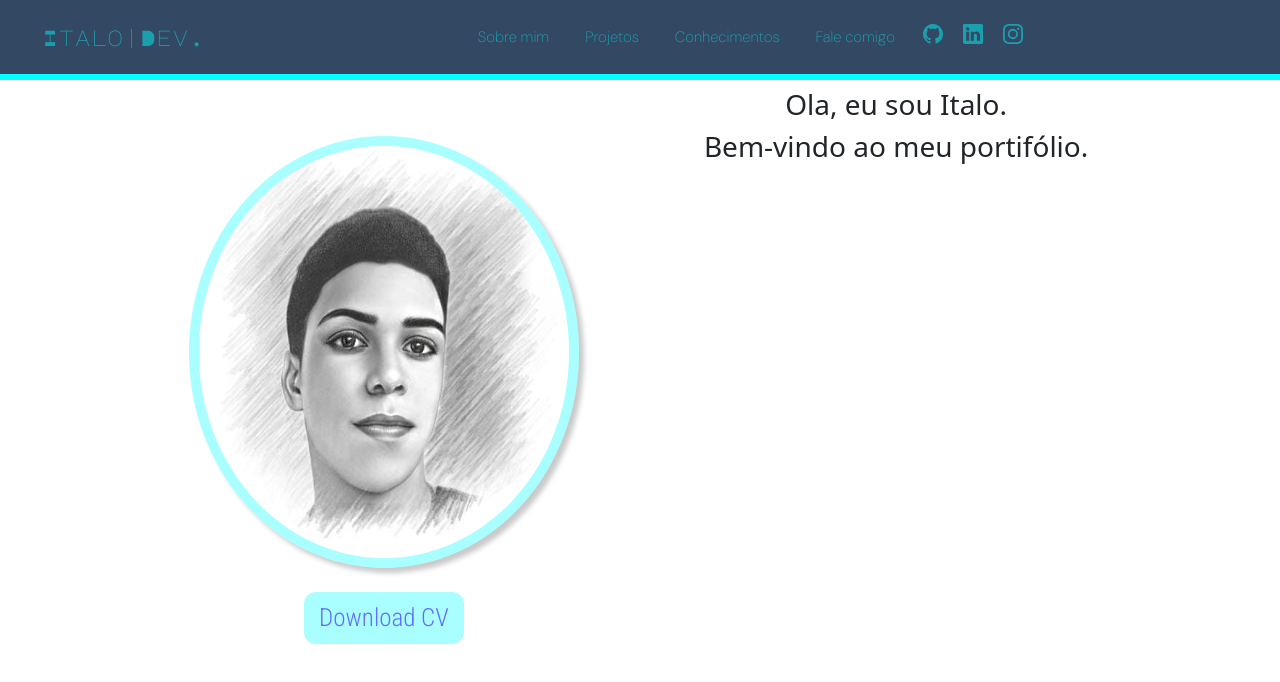
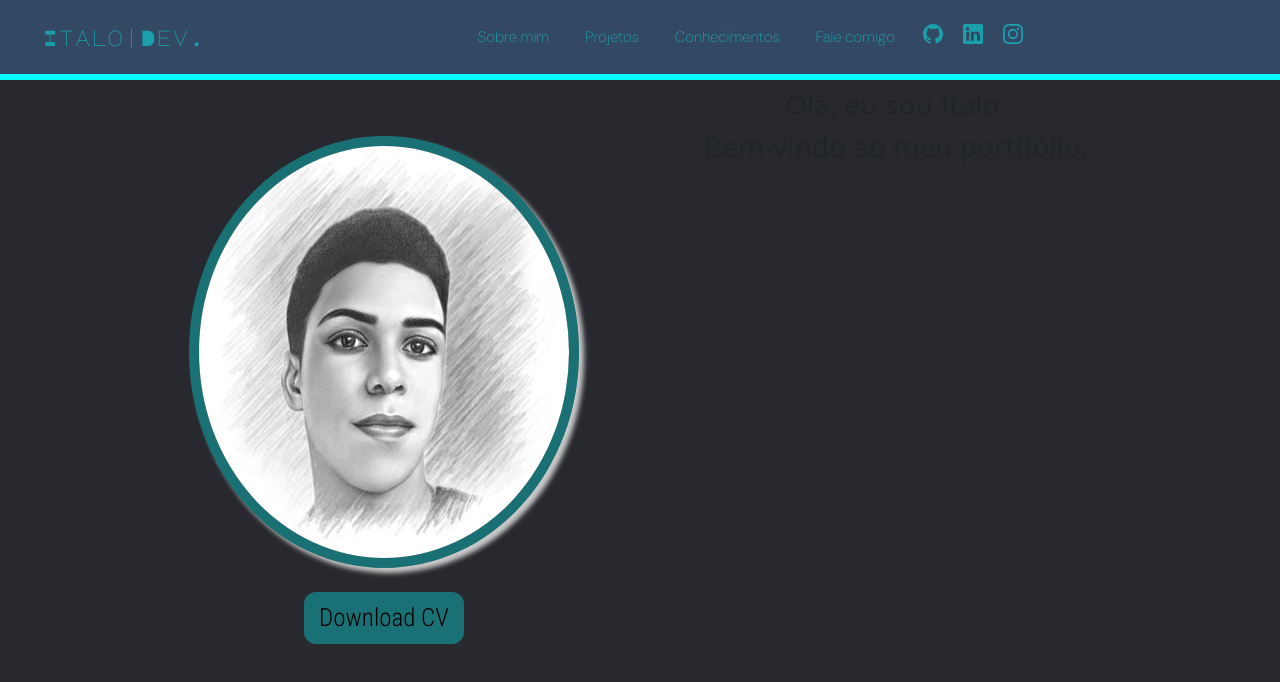
Before and after one commit to italoferreira0/new-portifolio, a React (Vite) app: page / in a window 1280 px wide. Shown: the top 682 px of the page. Built offline with nearby package versions, Linux system fonts and the light colour scheme.

Commit message:
atualização no botão Download CV

```diff
--- a/src/App.css
+++ b/src/App.css
@@ -4,3 +4,8 @@
   padding: 2rem;
   text-align: center;
 }
+
+body{
+  background:#27292e;
+
+}
--- a/src/componentes/Apresentacao/Apresentacao.css
+++ b/src/componentes/Apresentacao/Apresentacao.css
@@ -45,7 +45,8 @@
 }
 
 .Downlaod{
-    font-weight: bold;
+
+    /* font-weight: bold; */
     border-radius: 12px;
     width: 10rem;
     color: black;
@@ -53,7 +54,7 @@
     margin-top: 15px;
     font-family: 'Roboto Condensed', sans-serif;
     font-size: 25px;
-    /* box-shadow: 5px 5px 5px rgb(202, 202, 202); */
+
 
 }
 
--- a/src/componentes/Apresentacao/Apresentacao.jsx
+++ b/src/componentes/Apresentacao/Apresentacao.jsx
@@ -12,7 +12,8 @@ export default function Apresentacao(props) {
                 <div className="col-sm DivFoto">
                     <img src={minhaFoto} alt="Minha Foto" title='Italo Ferreira' className='minhaFt img-fluid'/>
 
-                    <button className='btn Downlaod mt-4'><a href={curriculo} download>Download CV</a></button>
+                    <a href={curriculo} download><button className='btn Downlaod mt-4' >Download CV</button></a>
+
 
                 </div>
 
```
